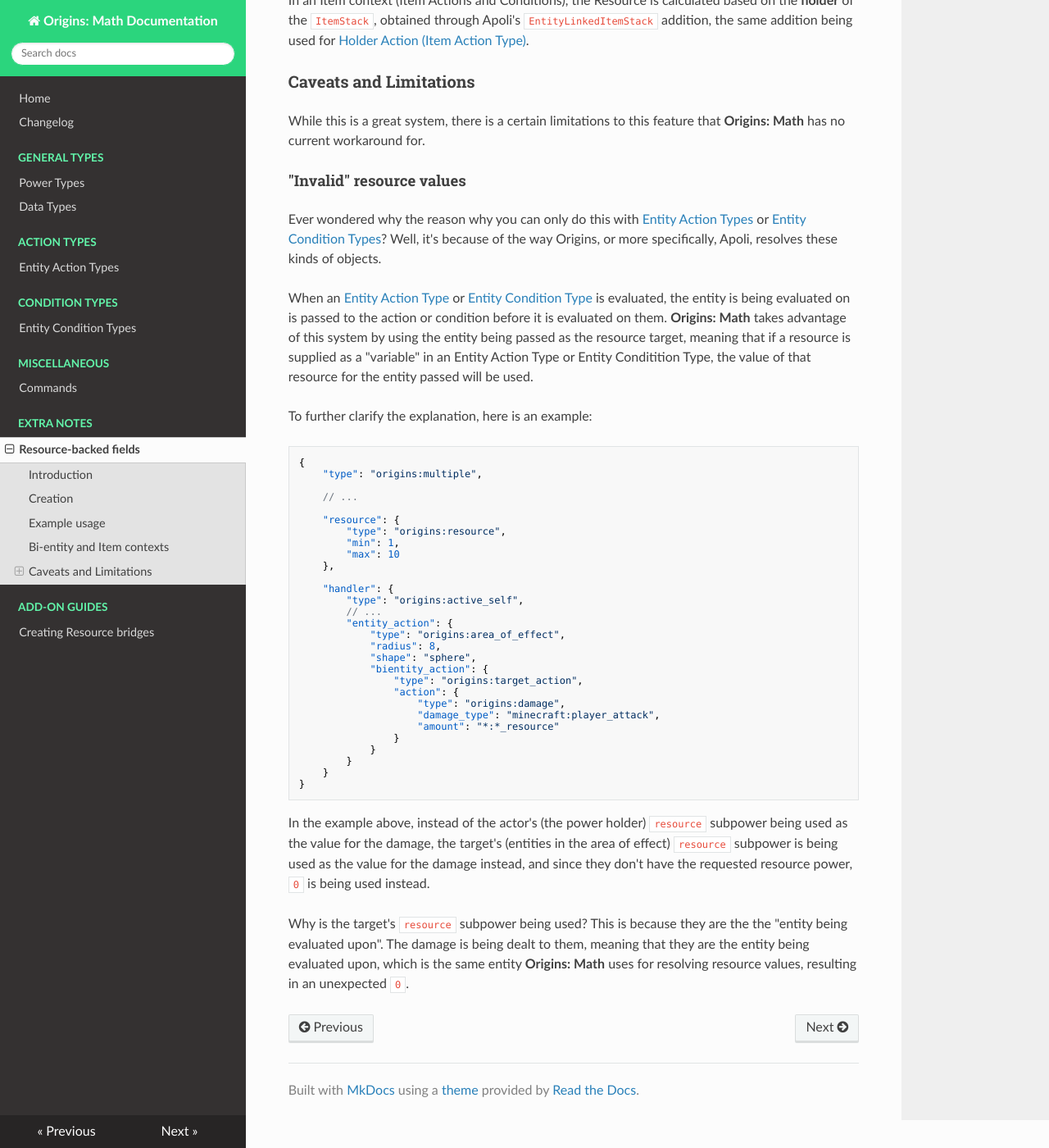
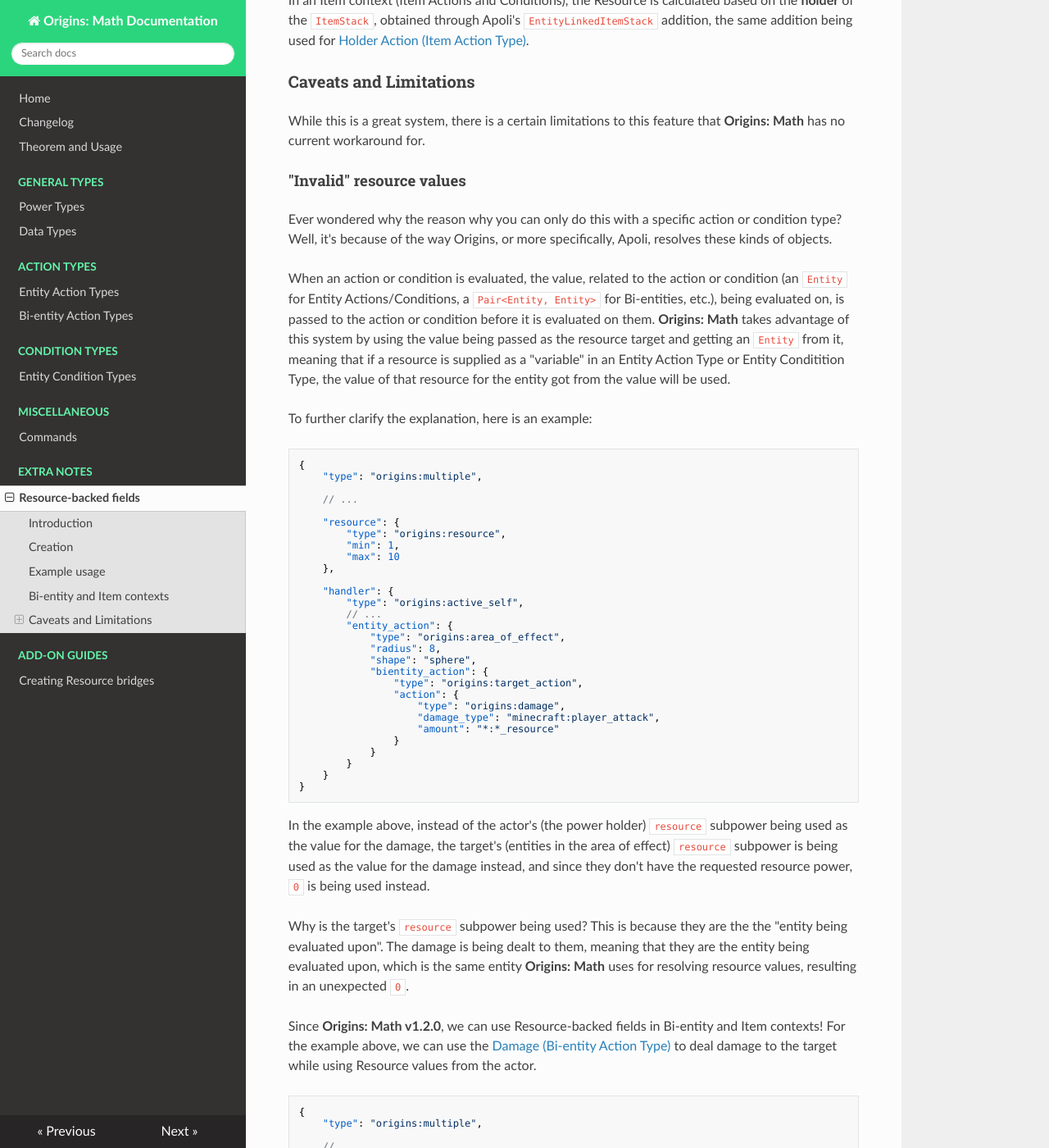
Before and after one commit to xrickastley/origins-math-docs, an MkDocs documentation site: the page built from docs/notes/resource_backed_fields.md, in a window 1280 px wide and 1400 px high, scrolled down 2611 px. Shown: the whole window at 82% size. Built offline with MkDocs 1.6.1, drawn with Linux system fonts in a browser that asks for light colours; nearby versions of some CDN libraries; some of the changed text lies outside the part shown.

Commit message:
Updated to v1.3.0, added Theorem and Usage and Bientity Action Types to the navbar.

````diff
--- a/docs/notes/resource_backed_fields.md
+++ b/docs/notes/resource_backed_fields.md
@@ -92,7 +92,7 @@ The example above will heal the entity using the value of the `example:healing_g
 
 ### Bi-entity and Item contexts
 
-In **Origins: Math v1.2.0**, Resource-Backed fields were added to both the Bi-entity and Item Actions and Conditions. This new addition highlights a limitation in **Origins: Math**, specifically, ["Invalid" resource values](#invalid-resource-values).
+In **Origins: Math v1.2.0**, Resource-Backed fields were added to both the Bi-entity and Item Actions and Conditions. This new addition highlights a limitation in **Origins: Math**, specifically, ["Invalid" resource values](#invalid_resource_values).
 
 For entities, the Resource is calculated based on the entity the action is being executed on. What about Bi-entities, or Items?
 
@@ -106,9 +106,9 @@ While this is a great system, there is a certain limitations to this feature tha
 
 #### "Invalid" resource values
 
-Ever wondered why the reason why you can only do this with [Entity Action Types](../types/entity_action_types.md) or [Entity Condition Types](../types/entity_condition_types.md)? Well, it's because of the way Origins, or more specifically, Apoli, resolves these kinds of objects.
+Ever wondered why the reason why you can only do this with a specific action or condition type? Well, it's because of the way Origins, or more specifically, Apoli, resolves these kinds of objects.
 
-When an [Entity Action Type](../types/entity_action_types.md) or [Entity Condition Type](../types/entity_condition_types.md) is evaluated, the entity is being evaluated on is passed to the action or condition before it is evaluated on them. **Origins: Math** takes advantage of this system by using the entity being passed as the resource target, meaning that if a resource is supplied as a "variable" in an Entity Action Type or Entity Conditition Type, the value of that resource for the entity passed will be used.
+When an action or condition is evaluated, the value, related to the action or condition (an `Entity` for Entity Actions/Conditions, a `Pair<Entity, Entity>` for Bi-entities, etc.), being evaluated on, is passed to the action or condition before it is evaluated on them. **Origins: Math** takes advantage of this system by using the value being passed as the resource target and getting an `Entity` from it, meaning that if a resource is supplied as a "variable" in an Entity Action Type or Entity Conditition Type, the value of that resource for the entity got from the value will be used.
 
 To further clarify the explanation, here is an example:
 
@@ -147,3 +147,36 @@ To further clarify the explanation, here is an example:
 In the example above, instead of the actor's (the power holder) `resource` subpower being used as the value for the damage, the target's (entities in the area of effect) `resource` subpower is being used as the value for the damage instead, and since they don't have the requested resource power, `0` is being used instead.
 
 Why is the target's `resource` subpower being used? This is because they are the the "entity being evaluated upon". The damage is being dealt to them, meaning that they are the entity being evaluated upon, which is the same entity **Origins: Math** uses for resolving resource values, resulting in an unexpected `0`.
+
+Since **Origins: Math v1.2.0**, we can use Resource-backed fields in Bi-entity and Item contexts! For the example above, we can use the [Damage (Bi-entity Action Type)](https://origins.readthedocs.io/en/latest/types/bientity_action_types/damage/) to deal damage to the target while using Resource values from the actor.
+
+```json
+{
+	"type": "origins:multiple",
+
+	// ...
+
+	"resource": {
+		"type": "origins:resource",
+		"min": 1,
+		"max": 10
+	},
+
+	"handler": {
+		"type": "origins:active_self",
+		// ...
+		"entity_action": {
+			"type": "origins:area_of_effect",
+			"radius": 8,
+			"shape": "sphere",
+			"bientity_action": {
+				"type": "origins:damage",
+				"damage_type": "minecraft:player_attack",
+				"amount": "*:*_resource"
+			}
+		}
+	}
+}
+```
+
+Here, it will use the actor's `resource` subpower as the amount of damage dealt to the target, since Resource-backed fields in a **Bi-entity** context are **always** executed on the actor.
--- a/mkdocs.yml
+++ b/mkdocs.yml
@@ -2,11 +2,13 @@ site_name: "Origins: Math Documentation"
 nav:
   - Home: index.md
   - Changelog: changelog.md
+  - Theorem and Usage: theorem_and_usage.md
   - General Types:
     - Power Types: types/power_types.md
     - Data Types: types/data_types.md
   - Action Types:
     - Entity Action Types: types/entity_action_types.md
+    - Bi-entity Action Types: types/bientity_action_types.md
   - Condition Types:
     - Entity Condition Types: types/entity_condition_types.md
   - Miscellaneous:
````
Also changed, not shown: docs/theorem_and_usage.md (added, +31 -0 lines), docs/types/data_types/resource-backed_float.md (+1 -1 lines), docs/types/data_types/resource-backed_integer.md (+1 -1 lines), docs/types/data_types/variable_declaration.md (+1 -1 lines).
